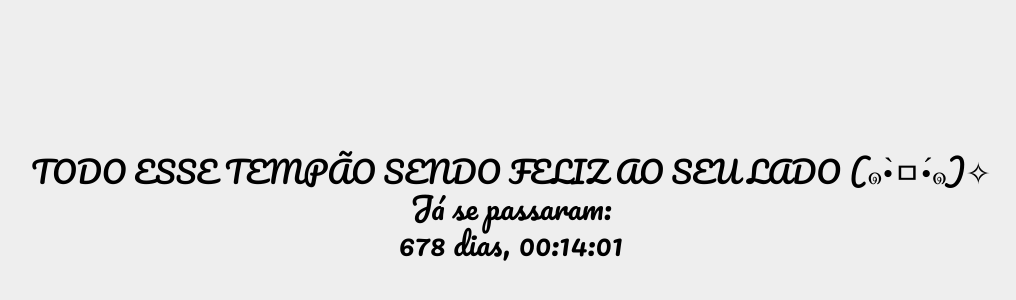
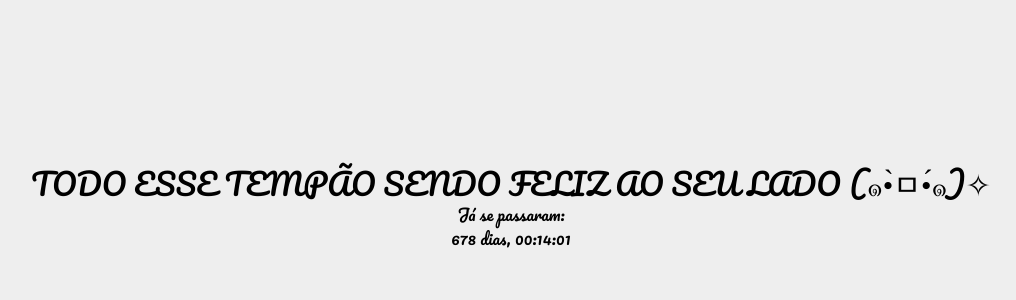
Before and after one commit to Cozmu/projeto-secreto, a React (Vite) app: page /time in a window 1280 px wide. Shown: the part 192-492 px from the top of the page, without its empty margins (129-1145 px from the left). Built offline with nearby package versions, Linux system fonts and the light colour scheme.

Commit message:
fix:
tamanho do texto maior so no h1

```diff
--- a/src/pages/TimePage.tsx
+++ b/src/pages/TimePage.tsx
@@ -36,10 +36,12 @@ function TempoDesde(): ReactElement {
   }, [dataInicial]);
 
   return (
-    <div className='font-pacifico flex h-screen w-full flex-col items-center justify-center text-3xl'>
+    <div className='font-pacifico flex h-screen w-full flex-col items-center justify-center'>
       <section>
         <img src='' alt='' />
-        <h1 className=''>TODO ESSE TEMPÃO SENDO FELIZ AO SEU LADO (๑•̀ㅁ•́๑)✧</h1>
+        <h1 className='text-3xl'>
+          TODO ESSE TEMPÃO SENDO FELIZ AO SEU LADO (๑•̀ㅁ•́๑)✧
+        </h1>
       </section>
       <p>Já se passaram:</p>
       <p>
```
